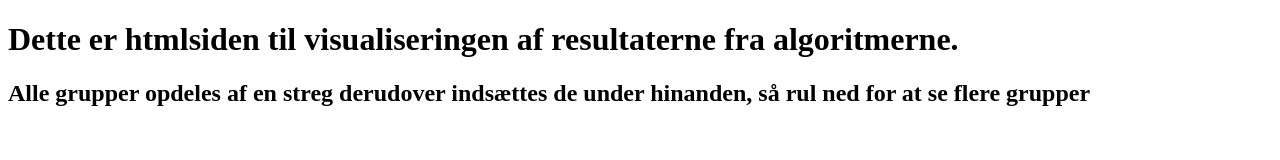
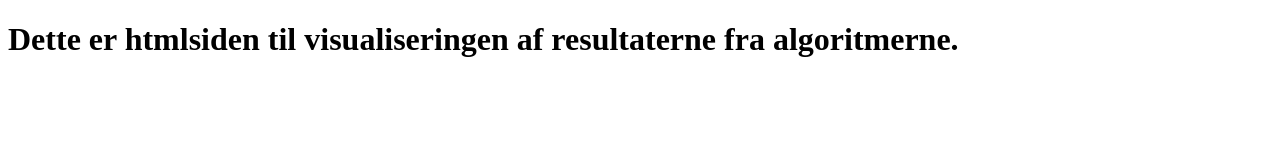
Before and after one commit to mads256h/p2-groupformation, a website: page src/visualizer/index.html in a window 1280 px wide. Drawn offline with Linux system fonts and the light colour scheme; no server answers.

Commit message:
Removed unnecessary

```diff
--- a/src/visualizer/index.html
+++ b/src/visualizer/index.html
@@ -16,6 +16,5 @@
 </head>
 <body>
     <h1>Dette er htmlsiden til visualiseringen af resultaterne fra algoritmerne.</h1>
-    <h2>Alle grupper opdeles af en streg derudover indsættes de under hinanden, så rul ned for at se flere grupper</h2>
 </body>
 </html>
```
